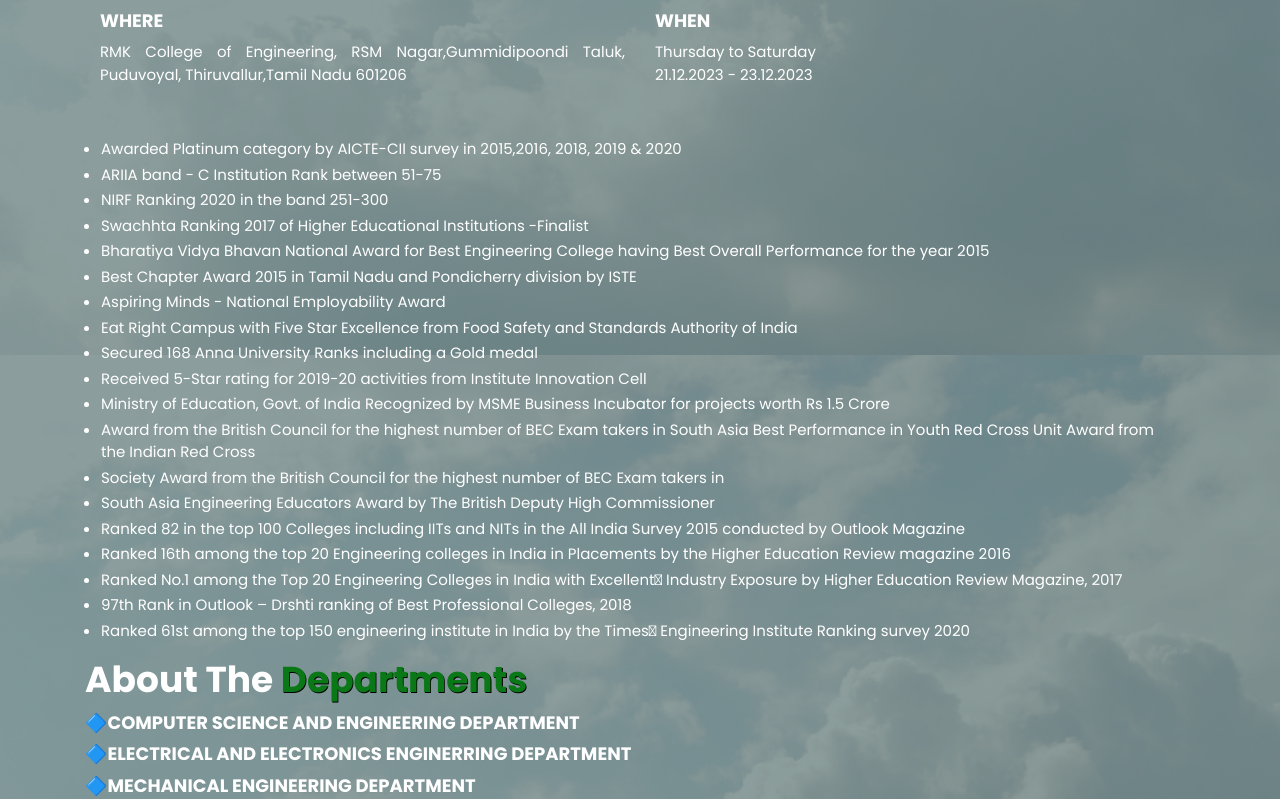
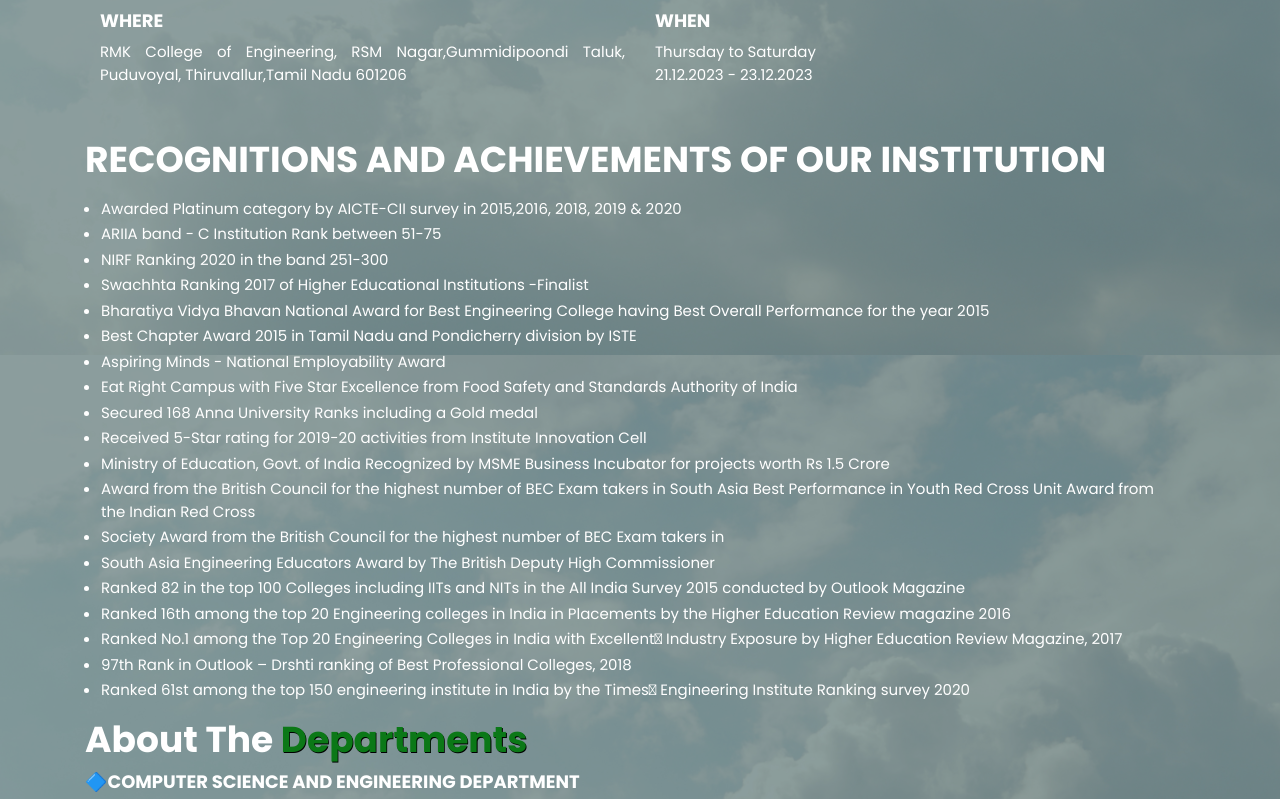
Before and after one commit to Jagadeesh-tamizh/ICSNF, a plain HTML site: page index.html in a window 1280 px wide. Shown: the part 1360-2159 px from the top of the page. Drawn offline with Linux system fonts and the light colour scheme.

Commit message:
Update index.html

```diff
--- a/index.html
+++ b/index.html
@@ -150,6 +150,7 @@ got an Autonomous Status from the academic year 2021-2022 onwards.</p>
             <p>Thursday to Saturday<br>21.12.2023 - 23.12.2023</p>
           </div>
         </div>
+	      <h2>RECOGNITIONS AND ACHIEVEMENTS OF OUR INSTITUTION</h2>
 	<ul class="about__paragraph">
 
             <li>Awarded Platinum category by AICTE-CII survey in 2015,2016, 2018, 2019 &amp; 2020</li>
```
